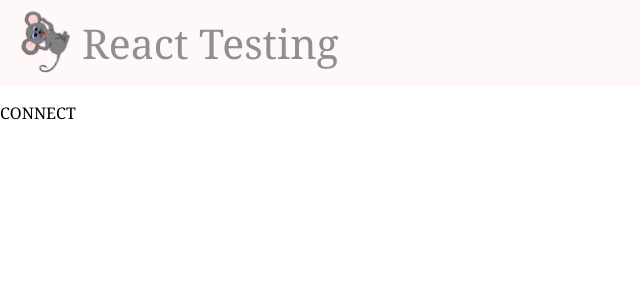
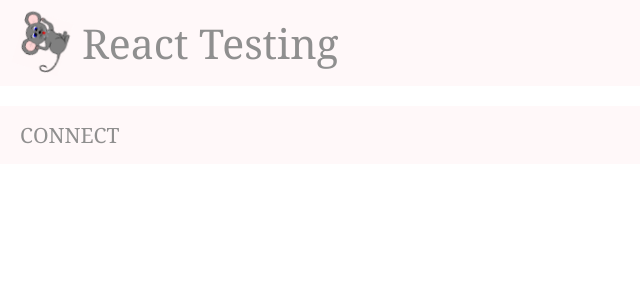
Before and after one commit to ROBYN13Y/react-test, a React (Create React App) app: page / in a window 1280 px wide. Shown: the top 300 px of the page, without its empty margins (0-640 px from the left). Built offline with nearby package versions, Linux system fonts and the light colour scheme.

Commit message:
UPDATE
.app-footer
.footer-text
.ig-icon
.ig-icon:hover

```diff
--- a/src/FOOTER/Footer.css
+++ b/src/FOOTER/Footer.css
@@ -0,0 +1,24 @@
+.app-footer {
+  /* background-color: #282c34; */
+  /* min-height: 100vh; */
+  /* flex-direction: column; */
+  /* align-items: center; */
+  /* justify-content: center; */
+  display: flex;
+  align-items: center;
+  background-color: rgba(255, 192, 203, 0.123);
+  padding: 15px;
+  margin-top: 20px;
+}
+
+.footer-text,
+.ig-icon {
+  margin: 0 5px;
+  font-size: calc(5px + 2vmin);
+  color: rgba(128, 128, 128, 0.884);
+}
+
+.ig-icon:hover {
+  font-size: calc(9px + 2vmin);
+  color: rgb(128, 128, 128);
+}
```
